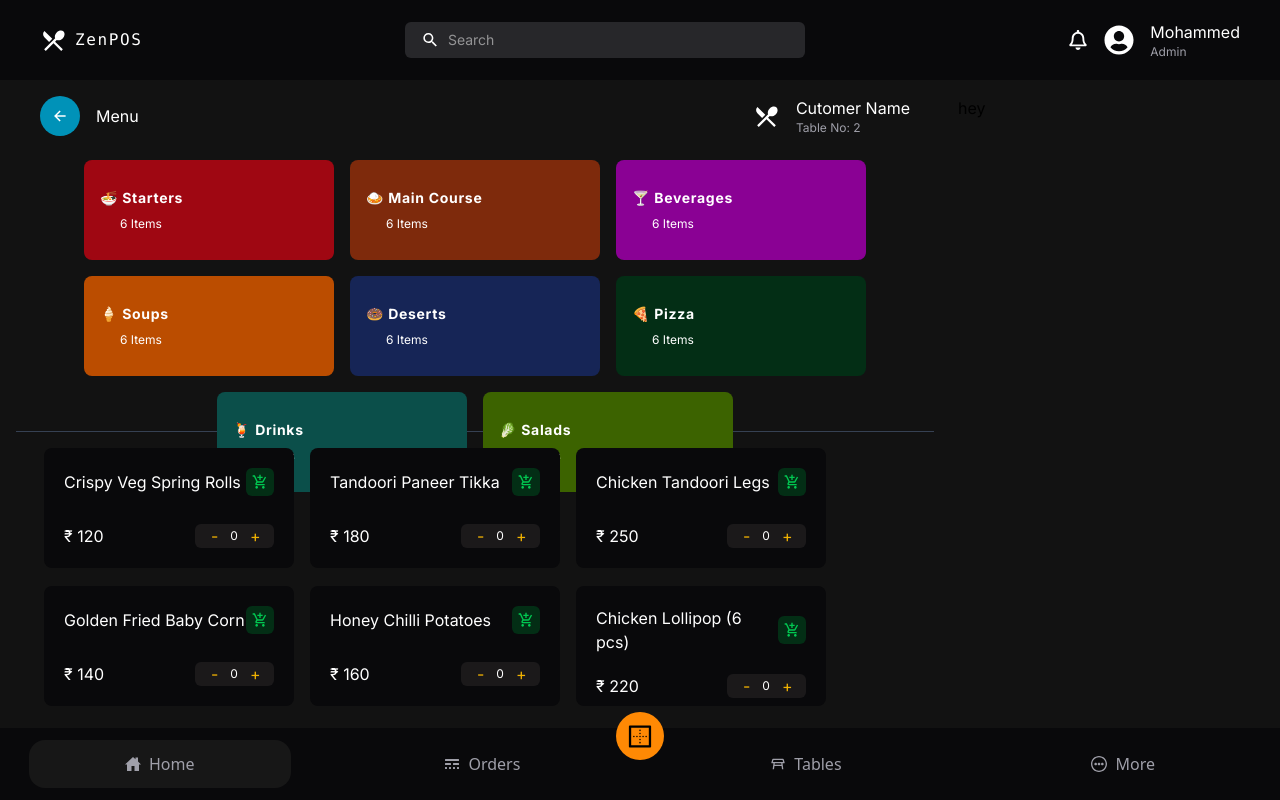
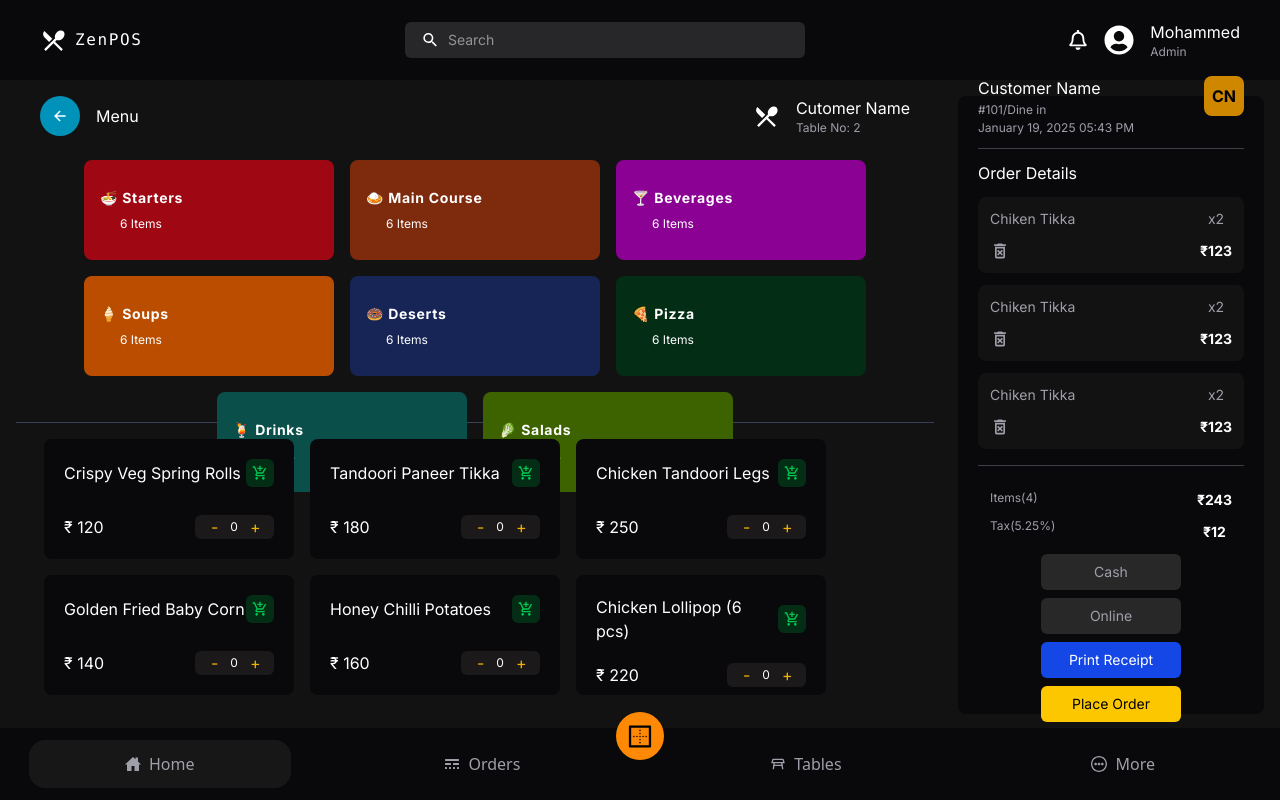
Before and after one commit to hanisx019/zen-pos, a React (Vite) app in the folder client/: page /menu in a window 1280 px wide. Built offline with nearby package versions, Linux system fonts and the light colour scheme.

Commit message:
Add Cart

```diff
--- a/client/index.html
+++ b/client/index.html
@@ -2,7 +2,7 @@
 <html lang="en">
   <head>
     <meta charset="UTF-8" />
-    <link rel="icon" type="image/svg+xml" href="/vite.svg" />
+    <link rel="icon" type="image/svg+xml" href="./public/zenhub-icon-svgrepo-com.svg" />
     <meta name="viewport" content="width=device-width, initial-scale=1.0" />
     <link href="/src/style.css" rel="stylesheet" />
     <link rel="preconnect" href="https://fonts.googleapis.com" />
@@ -11,7 +11,7 @@
       href="https://fonts.googleapis.com/css2?family=Inter:ital,opsz,wght@0,14..32,100..900;1,14..32,100..900&display=swap"
       rel="stylesheet"
     />
-    <title>Zen - POS</title>
+    <title>Serve Smarter |  ZenPOS</title>
   </head>
 
   <body>
--- /dev/null
+++ b/client/src/components/Menu/Cart.jsx
@@ -0,0 +1,85 @@
+import { MdOutlineDeleteForever } from "react-icons/md";
+
+const Cart = () => {
+  return (
+    <div className='bg-[#09090B] h-[99%] rounded-lg text-white p-5 flex flex-col justify-center gap-3'>
+
+        <div className='flex justify-between'>
+            <div className='space-y-0.5'>
+                <p className='text-md '>Customer Name</p>
+                <p className='text-xs text-zinc-400'>#101/Dine in</p>
+                <p className='text-xs text-zinc-400'>January 19, 2025 05:43 PM</p>
+            </div>
+            <div className='text-black font-bold bg-yellow-600 flex justify-center items-center p-4 size-10 rounded-lg'>CN</div>
+        </div>
+        <hr className='text-zinc-700'/>
+        <div className="">
+            <h3>Order Details</h3>
+
+            <div className="bg-[#121212] p-3  flex flex-col gap-3 rounded-lg mt-3">
+                <div className="flex justify-between gap-3 text-zinc-400 ">
+                    <div className="space-y-3">
+                        <p className="text-sm">Chiken Tikka</p>
+                        <MdOutlineDeleteForever className="cursor-pointer" size={20}/>
+                    </div>
+                    <div className="space-y-3 flex flex-col items-center">
+                        <p className="text-sm">x2</p>
+                        <p className="text-white text-sm font-bold">₹123</p>
+                    </div>
+                </div>
+            </div>
+
+            <div className="bg-[#121212] p-3  flex flex-col gap-3 rounded-lg mt-3">
+                <div className="flex justify-between gap-3 text-zinc-400 ">
+                    <div className="space-y-3">
+                        <p className="text-sm">Chiken Tikka</p>
+                        <MdOutlineDeleteForever className="cursor-pointer" size={20}/>
+                    </div>
+                    <div className="space-y-3 flex flex-col items-center">
+                        <p className="text-sm">x2</p>
+                        <p className="text-white text-sm font-bold">₹123</p>
+                    </div>
+                </div>
+            </div>
+
+            <div className="bg-[#121212] p-3  flex flex-col gap-3 rounded-lg mt-3">
+                <div className="flex justify-between gap-3 text-zinc-400 ">
+                    <div className="space-y-3">
+                        <p className="text-sm">Chiken Tikka</p>
+                        <MdOutlineDeleteForever className="cursor-pointer" size={20}/>
+                    </div>
+                    <div className="space-y-3 flex flex-col items-center">
+                        <p className="text-sm">x2</p>
+                        <p className="text-white text-sm font-bold">₹123</p>
+                    </div>
+                </div>
+            </div>
+
+            <div>
+                <hr className='text-zinc-700 mt-4'/>
+                <div className="p-3  flex flex-col gap-3 rounded-lg mt-3">
+                <div className="flex justify-between gap-3 text-zinc-400 ">
+                    <div className="space-y-3">
+                        <p className="text-xs">Items(4)</p>
+                        <p className="text-xs">Tax(5.25%)</p>
+                    </div>
+                    <div className="space-y-3 flex flex-col items-center font-bold">
+                        <p className="text-sm text-white">₹243</p>
+                        <p className="text-white text-sm">₹12</p>
+                    </div>
+                </div>
+                <div className="flex justify-center flex-wrap gap-2 text-sm ">
+                    <button className="bg-[#282828] text-zinc-400 w-[140px] p-2 rounded-md cursor-pointer">Cash</button>
+                    <button className="bg-[#282828] text-zinc-400 w-[140px] p-2 rounded-md cursor-pointer">Online</button>
+                    <button className="bg-blue-700 text-white w-[140px] p-2 rounded-md cursor-pointer">Print Receipt</button>
+                    <button className="bg-yellow-400 text-black w-[140px] p-2 rounded-md cursor-pointer">Place Order</button>
+                </div>
+            </div>
+            </div>
+
+        </div>
+    </div>
+  )
+}
+
+export default Cart
--- a/client/src/constants/Items/Starters.js
+++ b/client/src/constants/Items/Starters.js
@@ -4,5 +4,19 @@ export const Starters = [
   { id: "st03", name: "Chicken Tandoori Legs", price: 250 },
   { id: "st04", name: "Golden Fried Baby Corn", price: 140 },
   { id: "st05", name: "Honey Chilli Potatoes", price: 160 },
-  { id: "st06", name: "Chicken Lollipop (6 pcs)", price: 220 }
+  { id: "st06", name: "Chicken Lollipop (6 pcs)", price: 220 },
+  { id: "st07", name: "Veg Manchurian Dry", price: 150 },
+  { id: "st08", name: "Chilli Chicken Dry", price: 210 },
+  { id: "st09", name: "Paneer 65", price: 170 },
+  { id: "st10", name: "Chicken 65", price: 230 },
+  { id: "st11", name: "Masala Papad", price: 60 },
+  { id: "st12", name: "Achari Paneer Tikka", price: 190 },
+  { id: "st13", name: "Fish Finger (6 pcs)", price: 260 },
+  { id: "st14", name: "Mushroom Chilli Dry", price: 160 },
+  { id: "st15", name: "Prawns Koliwada", price: 320 },
+  { id: "st16", name: "Chicken Seekh Kebab", price: 240 },
+  { id: "st17", name: "Veg Seekh Kebab", price: 150 },
+  { id: "st18", name: "Hara Bhara Kebab", price: 130 },
+  { id: "st19", name: "Stuffed Aloo Tikki", price: 110 },
+  { id: "st20", name: "Mutton Shami Kebab", price: 290 }
 ];
--- a/client/src/pages/MenuPage.jsx
+++ b/client/src/pages/MenuPage.jsx
@@ -11,6 +11,7 @@ import { Pizza } from '../constants/Items/Pizza'
 import { Drinks } from '../constants/Items/Drinks'
 import { Salads } from '../constants/Items/Salads'
 import { useNavigate } from "react-router-dom";
+import Cart from "../components/Menu/Cart";
 
 
 const MenuPage = () => {
@@ -40,7 +41,7 @@ const MenuPage = () => {
   };
 
   return (
-    <div className="bg-[#121212] p-4 gap-6 h-[85vh] flex">
+    <div className="bg-[#121212] p-4 gap-6 h-[82vh] flex">
 
       {/* Left Section */}
       <div className=" w-3/4">
@@ -126,18 +127,14 @@ const MenuPage = () => {
             }
 
           </div>
-
-
-
         </div>
-
-
       </div>
 
 
-
       {/* Right Section */}
-      <div className=" w-1/4">hey</div>
+      <div className=" w-1/4">
+        <Cart/>
+      </div>
 
 
 
```
Also changed, not shown: client/public/icons8-zen-48.png (added), client/public/zenhub-icon-svgrepo-com.svg (added).
